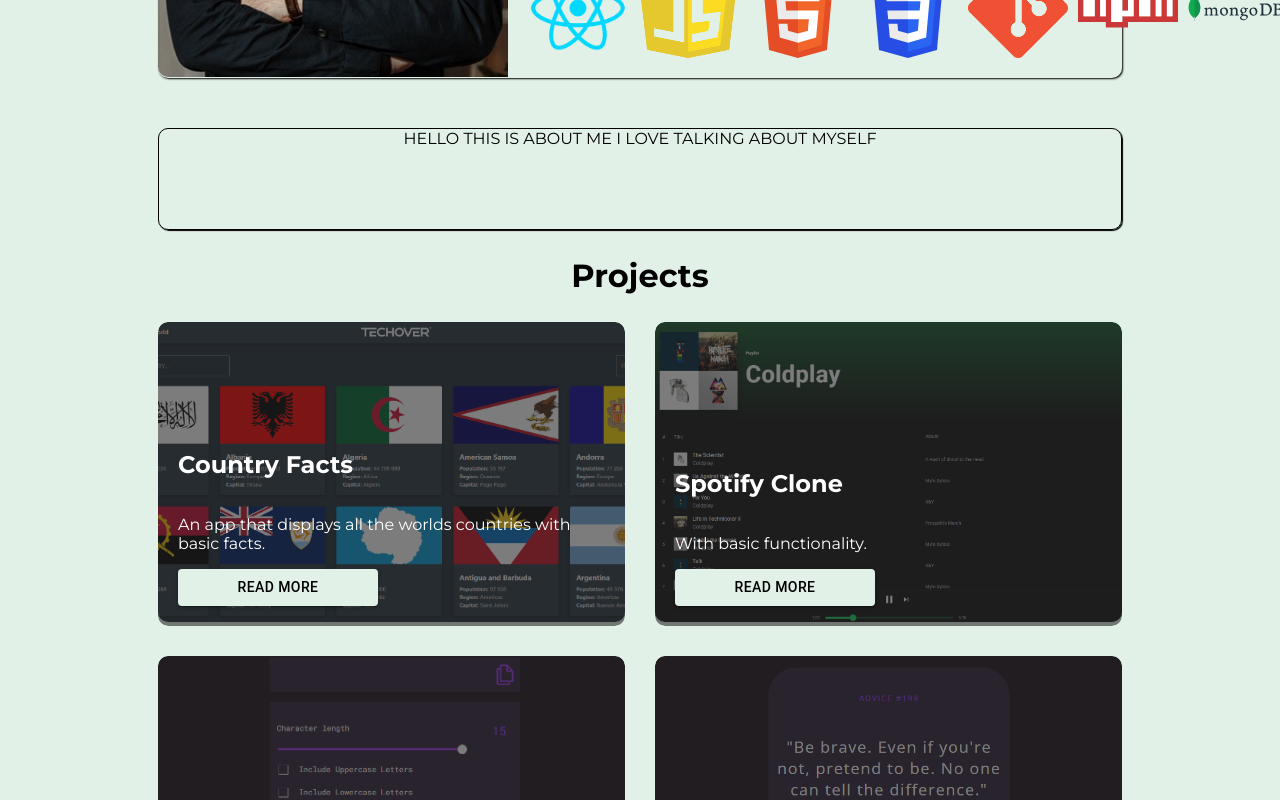
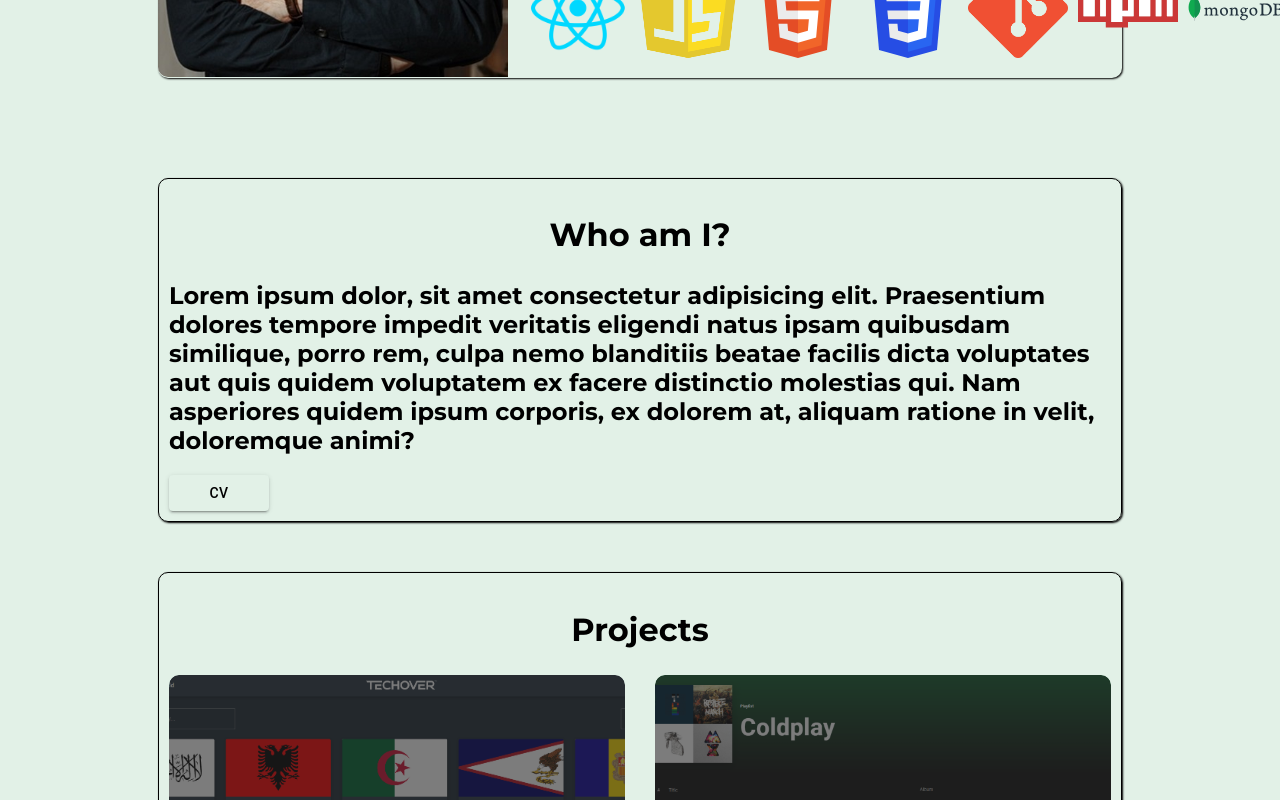
Before and after one commit to axelberk/Portfolio, a React (Vite) app: page / in a window 1280 px wide. Shown: the part 460-1260 px from the top of the page. Built offline with nearby package versions, Linux system fonts and the light colour scheme.

Commit message:
about page cont

```diff
--- a/src/App.css
+++ b/src/App.css
@@ -9,6 +9,7 @@
   flex-direction: column;
   padding: 0px 150px;
   margin-top: 60px;
+  gap: 50px;
 }
 
 h1 {
--- a/src/Components/About/About.css
+++ b/src/Components/About/About.css
@@ -1,6 +1,12 @@
 .about-container {
-    height: 100px;
+    height: 100%;
     border: 1px solid black;
-    box-shadow: 1px 1px 1px black;
+    box-shadow: 1px 1px 2px black;
     border-radius: 10px;
+    padding: 10px;
+    text-align: left;
 }
+
+.about-container h1 {
+    text-align: center;
+}
--- a/src/Components/About/About.jsx
+++ b/src/Components/About/About.jsx
@@ -1,11 +1,28 @@
-import "./About.css"
+import "./About.css";
+import { Button } from "@mui/material";
 
 const About = () => {
-    return (
-        <div className="about-container">
-            HELLO THIS IS ABOUT ME I LOVE TALKING ABOUT MYSELF
-        </div>
-    )
-}
+  return (
+    <div className="about-container">
+      <h1>Who am I?</h1>
+      <h2>
+        Lorem ipsum dolor, sit amet consectetur adipisicing elit. Praesentium
+        dolores tempore impedit veritatis eligendi natus ipsam quibusdam
+        similique, porro rem, culpa nemo blanditiis beatae facilis dicta
+        voluptates aut quis quidem voluptatem ex facere distinctio molestias
+        qui. Nam asperiores quidem ipsum corporis, ex dolorem at, aliquam
+        ratione in velit, doloremque animi?
+      </h2>
+      <Button
+        href=""
+        variant="contained"
+        target="_blank"
+        sx={{ width: "100px", backgroundColor: "#E2F1E7", color: "black" }}
+      >
+        CV
+      </Button>
+    </div>
+  );
+};
 
-export default About
+export default About;
--- a/src/Components/Footer/Footer.css
+++ b/src/Components/Footer/Footer.css
@@ -7,7 +7,7 @@
     background-color: #E2F1E7;
     bottom: 0;
     left: 0;
-    box-shadow: 1px 1px 1px 2px black;
+    box-shadow: 1px 1px 2px black;
     z-index: 1;
 }
 
--- a/src/Components/GoTop/GoTop.jsx
+++ /dev/null
@@ -1,5 +0,0 @@
-const GoTop = (params) => {
-
-}
-
-export default GoTop
--- a/src/Components/Navbar/Navbar.jsx
+++ b/src/Components/Navbar/Navbar.jsx
@@ -2,7 +2,6 @@
 import { Link, scroller } from "react-scroll"
 import { useNavigate, useLocation } from "react-router-dom"
 import "./Navbar.css"
-import { duration } from "@mui/material"
 
 const Navbar = () => {
     const navigate = useNavigate()
--- a/src/Components/Projects/Projects.css
+++ b/src/Components/Projects/Projects.css
@@ -1,9 +1,15 @@
+.projects-page {
+    border: 1px solid black;
+    padding: 10px;
+    border-radius: 10px;
+    box-shadow: 1px 1px 2px black;
+}
+
 .projects-container {
     display: grid;
     grid-template-columns: repeat(auto-fit, minmax(400px, 1fr));
     gap: 30px;
     position: relative;
-    margin-bottom: 100px;
 }
 
 .project {
--- a/src/Homepage/Homepage.css
+++ b/src/Homepage/Homepage.css
@@ -12,6 +12,7 @@
 .Homepage h1 {
     font-size: 32px;
     margin-top: 0;
+    text-align: ce;
 }
 
 .intro-section {
```
